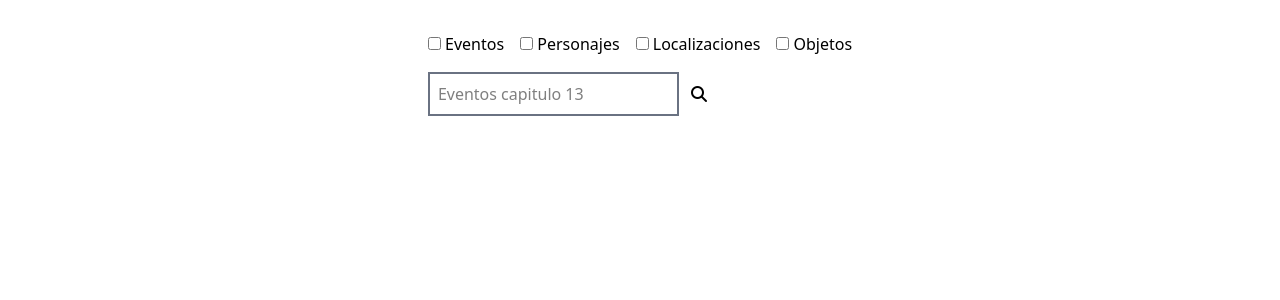
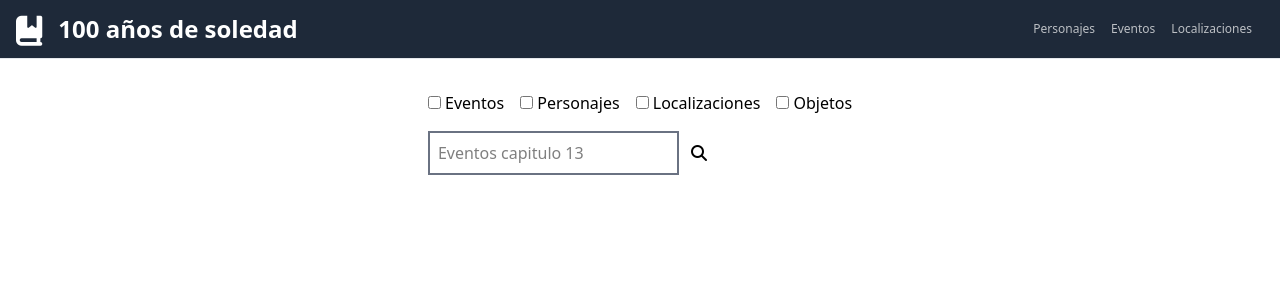
Before and after one commit to Titan0605/api_100_soledad, a Flask app: page / in a window 1280 px wide. Shown: the top 300 px of the page. Run offline with Flask 3, Linux system fonts and the light colour scheme.

Commit message:
Updated the front

```diff
--- a/app/templates/index.html
+++ b/app/templates/index.html
@@ -1,13 +1,6 @@
-<!DOCTYPE html>
-<html lang="en">
-<head>
-    <meta charset="UTF-8">
-    <meta name="viewport" content="width=device-width, initial-scale=1.0">
-    <link rel="stylesheet" href="https://cdnjs.cloudflare.com/ajax/libs/font-awesome/6.7.2/css/all.min.css" integrity="sha512-Evv84Mr4kqVGRNSgIGL/F/aIDqQb7xQ2vcrdIwxfjThSH8CSR7PBEakCr51Ck+w+/U6swU2Im1vVX0SVk9ABhg==" crossorigin="anonymous" referrerpolicy="no-referrer" />
-    <script src="https://cdn.jsdelivr.net/npm/@tailwindcss/browser@4"></script>
-    <title>100 años de soledad</title>
-</head>
-<body>
+{%extends 'layout/base.html' %}
+{% block title %} 100 años de soledad {% endblock %}
+{%block main%}
     <div class="flex flex-col justify-self-center content-center p-8 gap-4">
         <div class="flex items-center gap-4">
             <div class="filters">
@@ -35,5 +28,4 @@
     </div>
 
     <script src="{{ url_for('static', filename='javascript/index.js') }}"></script>
-</body>
-</html>
+{%endblock%}
--- a/app/templates/layout/base.html
+++ b/app/templates/layout/base.html
@@ -3,9 +3,38 @@
 <head>
     <meta charset="UTF-8">
     <meta name="viewport" content="width=device-width, initial-scale=1.0">
-    <title>Document</title>
+    <link rel="stylesheet" href="https://cdnjs.cloudflare.com/ajax/libs/font-awesome/6.7.2/css/all.min.css" integrity="sha512-Evv84Mr4kqVGRNSgIGL/F/aIDqQb7xQ2vcrdIwxfjThSH8CSR7PBEakCr51Ck+w+/U6swU2Im1vVX0SVk9ABhg==" crossorigin="anonymous" referrerpolicy="no-referrer" />
+    <script src="https://cdn.jsdelivr.net/npm/@tailwindcss/browser@4"></script>
+    <title>{%block title%}{%endblock%}</title>
 </head>
 <body>
+    <header class="antialiased bg-gray-50 dark:bg-gray-900">
+      <nav class="bg-gray-800 border-b border-gray-200 px-4 py-3 dark:bg-gray-800 dark:border-gray-700 z-50">
+        <div class="flex flex-wrap justify-between items-center">
+          <div class="flex gap-2">
+            <!-- Toggle button -->
+            </button>
+            <a href="" class="flex items-center justify-between gap-4 mr-4 hover:scale-105 transition-transform duration-300">
+              <i class="fa-solid fa-book-bookmark text-3xl text-white mt-1"></i>
+              <span class="self-center text-2xl font-semibold whitespace-nowrap text-white">100 años de soledad</span>
+            </a>
+          </div>
 
+          <div class="gap-4 hidden sm:flex mr-3">
+            <a href="#" class="text-white/70 text-xs hover:scale-105 hover:duration-300 hover:transition-transform">Personajes</a>
+            <a href="#" class="text-white/70 text-xs hover:scale-105 hover:duration-300 hover:transition-transform">Eventos</a>
+            <a href="#" class="text-white/70 text-xs hover:scale-105 hover:duration-300 hover:transition-transform">Localizaciones</a>
+          </div>
+        </div>
+      </nav>
+
+      {%block header%}{%endblock%}
+    </header>
+
+    <main class="">
+        {%block main%}{%endblock%}
+    </main>
+
+    {%block scripts%}{%endblock%}
 </body>
 </html>
```
